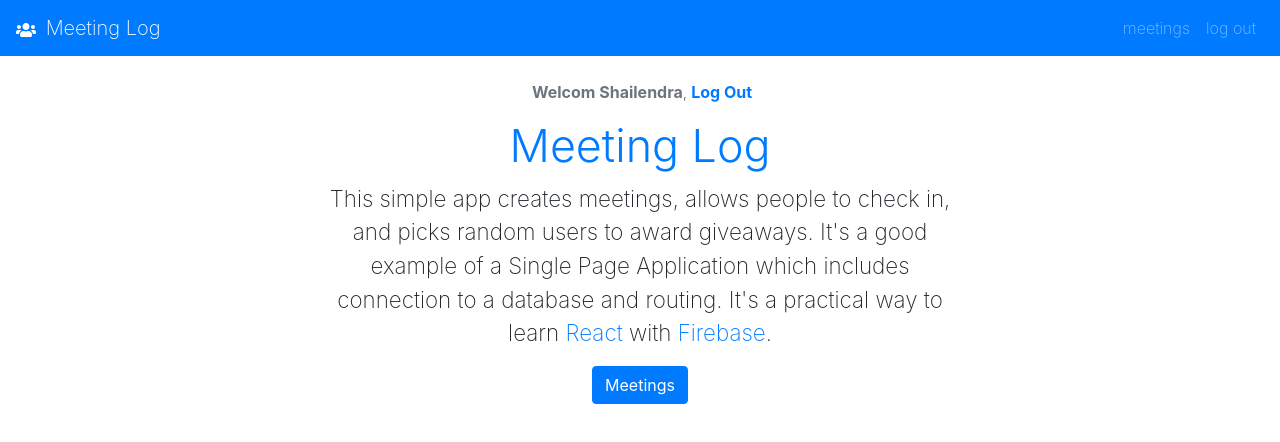
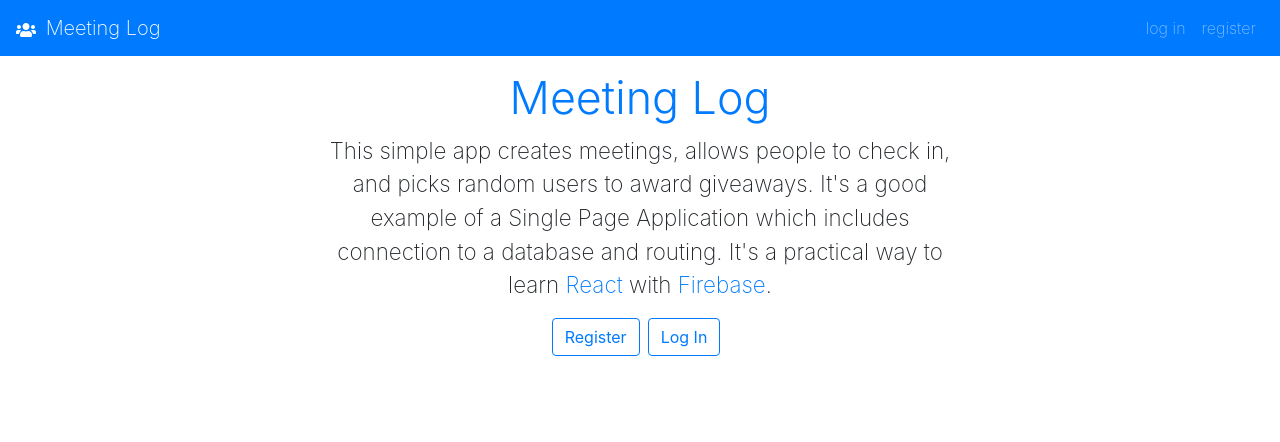
Before and after one commit to Shailendra9k/Meeting-Log, a React (Create React App) app: page / in a window 1280 px wide. Shown: the top 442 px of the page. Built offline with nearby package versions, Linux system fonts and the light colour scheme.

Commit message:
routing implemented

```diff
--- a/package.json
+++ b/package.json
@@ -3,6 +3,7 @@
   "version": "0.1.0",
   "private": true,
   "dependencies": {
+    "@reach/router": "^1.2.1",
     "bootstrap": "^4.4.1",
     "react": "^16.12.0",
     "react-bootstrap": "^1.0.0-beta.16",
--- a/src/App.js
+++ b/src/App.js
@@ -2,13 +2,17 @@ import React, { Component } from "react";
 import Home from "./Home";
 import Welcome from "./Welcome";
 import Navigation from "./components/Navigation";
+import { Router } from "@reach/router";
+import Login from "./components/Login";
+import Register from "./components/Register";
+import Meetings from "./components/Meetings";
 
 class App extends Component {
   constructor(props) {
     super(props);
 
     this.state = {
-      user: "Shailendra"
+      user: null
     };
   }
 
@@ -17,8 +21,12 @@ class App extends Component {
       <div>
         <Navigation user={this.state.user} />
         {this.state.user && <Welcome user={this.state.user} />}
-
-        <Home user={this.state.user} />
+        <Router>
+          <Home path="/" user={this.state.user} />
+          <Login path="/login" />
+          <Register path="/register" />
+          <Meetings path="/meetings" />
+        </Router>
       </div>
     );
   }
--- a/src/Home.js
+++ b/src/Home.js
@@ -1,4 +1,5 @@
 import React, { Component } from "react";
+import { Link } from "@reach/router";
 
 class Home extends Component {
   render() {
@@ -30,19 +31,19 @@ class Home extends Component {
 
             {user == null && (
               <span>
-                <a href="/register" className="btn btn-outline-primary mr-2">
+                <Link to="/register" className="btn btn-outline-primary mr-2">
                   Register
-                </a>
-                <a href="/login" className="btn btn-outline-primary mr-2">
+                </Link>
+                <Link to="/login" className="btn btn-outline-primary mr-2">
                   Log In
-                </a>
+                </Link>
               </span>
             )}
 
             {user && (
-              <a href="/meetings" className="btn btn-primary">
+              <Link to="/meetings" className="btn btn-primary">
                 Meetings
-              </a>
+              </Link>
             )}
           </div>{" "}
           {/* columns */}
--- a/src/Welcome.js
+++ b/src/Welcome.js
@@ -7,7 +7,7 @@ class Welcome extends Component {
     return (
       <div className="text-center mt-4">
         <span className="text-secondary font-weight-bold pl-1">
-          Welcom {user}
+          Welcome {user}
         </span>
         ,
         <a href="/" className="font-weight-bold text-primary pl-1">
--- /dev/null
+++ b/src/components/Login.js
@@ -0,0 +1,13 @@
+import React, { Component } from "react";
+
+class Login extends Component {
+  render() {
+    return (
+      <div className="text-center mt-4">
+        <h1 className="text-primary">Login</h1>
+      </div>
+    );
+  }
+}
+
+export default Login;
--- /dev/null
+++ b/src/components/Meetings.js
@@ -0,0 +1,13 @@
+import React, { Component } from "react";
+
+class Meetings extends Component {
+  render() {
+    return (
+      <div className="text-center mt-4">
+        <h1 className="text-primary"> Meetings</h1>
+      </div>
+    );
+  }
+}
+
+export default Meetings;
--- a/src/components/Navigation.js
+++ b/src/components/Navigation.js
@@ -1,6 +1,6 @@
 import React, { Component } from "react";
 import { FaUsers } from "react-icons/fa";
-
+import { Link } from "@reach/router";
 class Navigation extends Component {
   render() {
     const { user } = this.props;
@@ -8,29 +8,29 @@ class Navigation extends Component {
     return (
       <nav className="site-nav family-sans navbar navbar-expand bg-primary navbar-dark higher">
         <div className="container-fluid">
-          <a href="/" className="navbar-brand">
+          <Link to="/" className="navbar-brand">
             <FaUsers className="mr-1" /> Meeting Log
-          </a>
+          </Link>
           <div className="navbar-nav ml-auto">
             {user && (
-              <a className="nav-item nav-link" href="/meetings">
+              <Link className="nav-item nav-link" to="/meetings">
                 meetings
-              </a>
+              </Link>
             )}
             {!user && (
-              <a className="nav-item nav-link" href="/login">
+              <Link className="nav-item nav-link" to="/login">
                 log in
-              </a>
+              </Link>
             )}
             {!user && (
-              <a className="nav-item nav-link" href="/register">
+              <Link className="nav-item nav-link" to="/register">
                 register
-              </a>
+              </Link>
             )}
             {user && (
-              <a className="nav-item nav-link" href="/login">
+              <Link className="nav-item nav-link" to="/login">
                 log out
-              </a>
+              </Link>
             )}
           </div>
         </div>
--- /dev/null
+++ b/src/components/Register.js
@@ -0,0 +1,13 @@
+import React, { Component } from "react";
+
+class Register extends Component {
+  render() {
+    return (
+      <div className="text-center mt-4">
+        <h1 className="text-primary">Register</h1>
+      </div>
+    );
+  }
+}
+
+export default Register;
```
Also changed, not shown: 1 other file (tests, documents, lock files or other folders).
